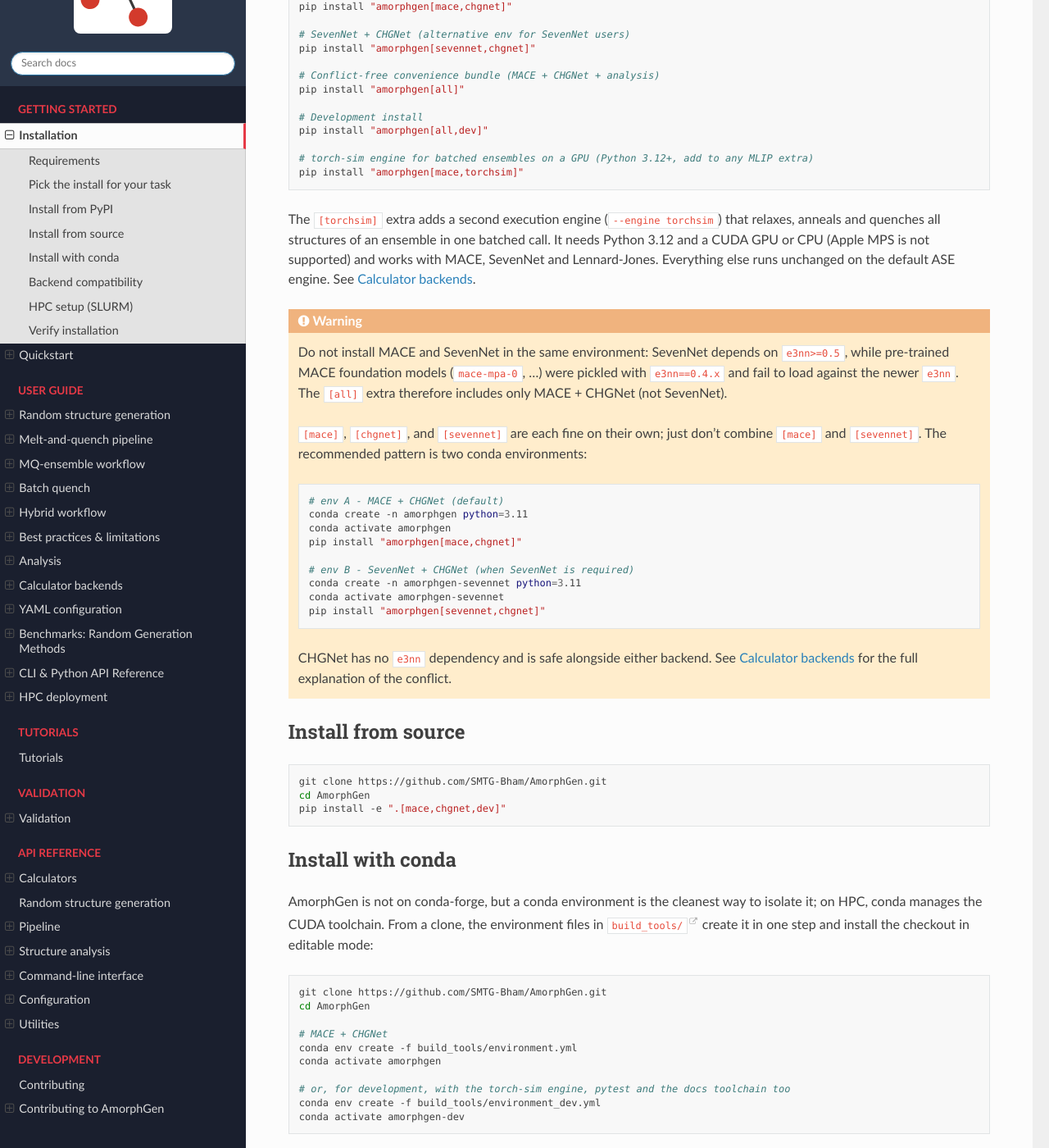
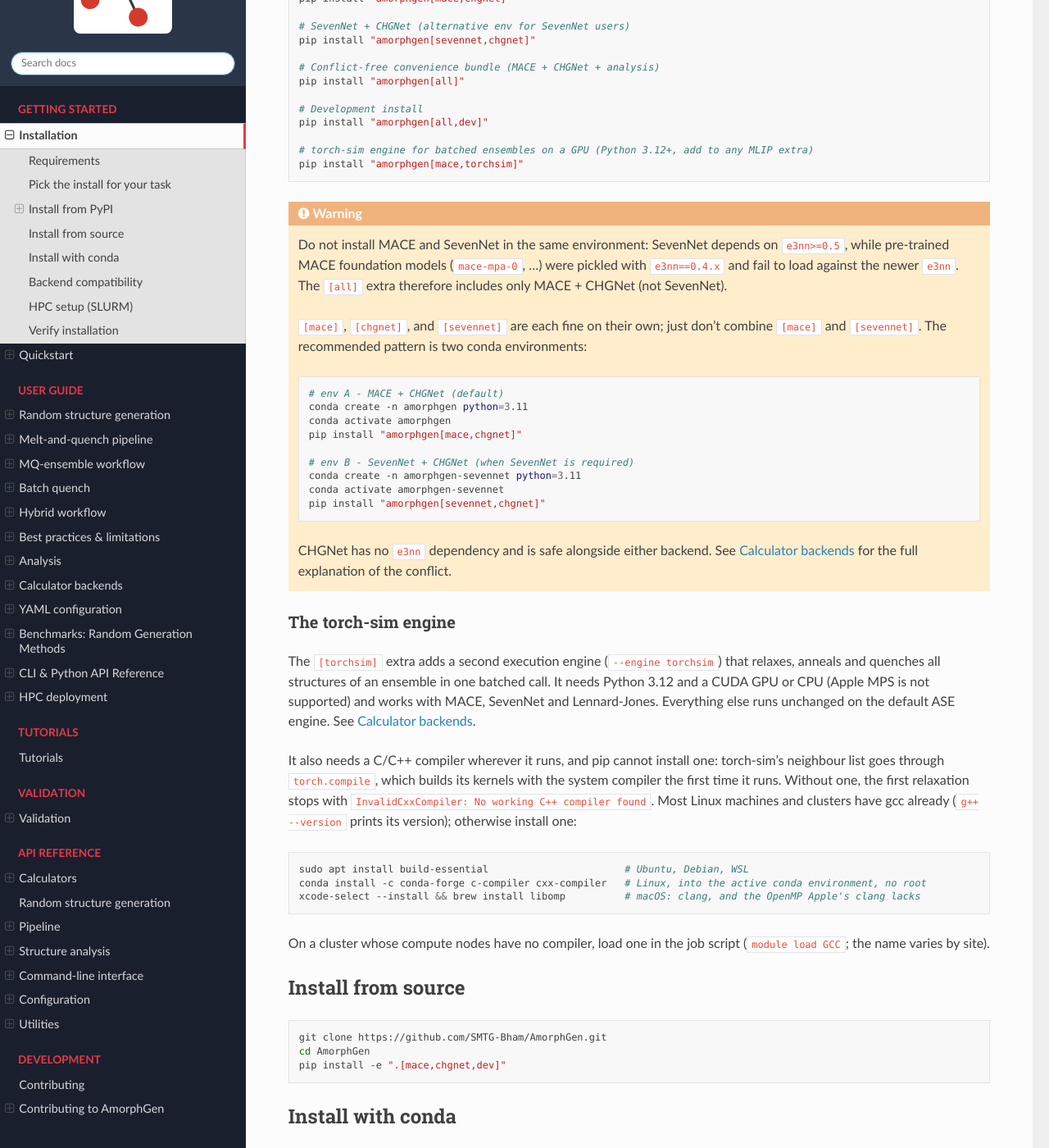
Before and after one commit to SMTG-Bham/AmorphGen, a Sphinx documentation site: the page built from docs/getting-started/installation.md, in a window 1280 px wide and 1400 px high, scrolled down 1095 px. Shown: the whole window at 82% size. Built offline with Sphinx 7.4.7 and the Read the Docs theme 3.1.0, drawn with Linux system fonts in a browser that asks for light colours; some of the changed text lies outside the part shown.

Commit message:
Packaging and CI issues  #11

````diff
--- a/docs/getting-started/installation.md
+++ b/docs/getting-started/installation.md
@@ -7,6 +7,8 @@
 - ASE (Atomic Simulation Environment)
 - An MLIP backend **only** for MLIP relaxation / melt-quench MD; the base
   install is deliberately torch-free
+- A C/C++ compiler **only** for the torch-sim engine
+  ([see below](#the-torch-sim-engine))
 
 ## Pick the install for your task
 
@@ -15,7 +17,7 @@
 | generate random structures, analyse trajectories (RDF, CN, S(q), plots), classical LJ/Buckingham pipelines | `pip install amorphgen` (~80 MB, no PyTorch) |
 | MLIP relaxation & melt-quench MD | `pip install "amorphgen[mace]"` or `"amorphgen[chgnet]"` |
 | everything (MACE + CHGNet) | `pip install "amorphgen[all]"` |
-| batched GPU relaxation and MD of ensembles (`--engine torchsim`) | `pip install "amorphgen[mace,torchsim]"` (Python 3.12+) |
+| batched GPU relaxation and MD of ensembles (`--engine torchsim`) | `pip install "amorphgen[mace,torchsim]"` (Python 3.12+, and a C/C++ compiler) |
 
 On a torch-free install, `--device auto` resolves to CPU and any
 calculator-requiring command fails fast with the exact install line to copy.
@@ -86,6 +82,30 @@ pip install "amorphgen[sevennet,chgnet]"
 CHGNet has no `e3nn` dependency and is safe alongside either backend.
 See {doc}`../guides/backends` for the full explanation of the conflict.
 :::
+
+### The torch-sim engine
+
+The `[torchsim]` extra adds a second execution engine (`--engine torchsim`)
+that relaxes, anneals and quenches all structures of an ensemble in one
+batched call. It needs Python 3.12 and a CUDA GPU or CPU (Apple MPS is not
+supported) and works with MACE, SevenNet and Lennard-Jones. Everything else
+runs unchanged on the default ASE engine. See {doc}`../guides/backends`.
+
+It also needs a C/C++ compiler wherever it runs, and pip cannot install one:
+torch-sim's neighbour list goes through `torch.compile`, which builds its
+kernels with the system compiler the first time it runs. Without one, the first
+relaxation stops with `InvalidCxxCompiler: No working C++ compiler found`. Most
+Linux machines and clusters have gcc already (`g++ --version` prints its
+version); otherwise install one:
+
+```bash
+sudo apt install build-essential                       # Ubuntu, Debian, WSL
+conda install -c conda-forge c-compiler cxx-compiler   # Linux, into the active conda environment, no root
+xcode-select --install && brew install libomp          # macOS: clang, and the OpenMP Apple's clang lacks
+```
+
+On a cluster whose compute nodes have no compiler, load one in the job script
+(`module load GCC`; the name varies by site).
 
 ## Install from source
 
@@ -157,6 +177,7 @@ conda activate amorphgen
 pip install "amorphgen[mace,chgnet]"
 
 # For batched ensembles on the GPU, use Python 3.12 and add the torch-sim extra
+# (the jobs then need a C/C++ compiler too, see "The torch-sim engine" above)
 conda create -n amorphgen-ts python=3.12
 conda activate amorphgen-ts
 pip install "amorphgen[mace,torchsim]"
````
Also changed, not shown: other parts of docs/getting-started/installation.md (+0 -6 lines), CONTRIBUTING.md (+3 -2 lines), README.md (+11 -14 lines), docs/changelog.md (+18 -0 lines), docs/getting-started/quickstart.md (+2 -1 lines), docs/guides/backends.md (+7 -1 lines), docs/guides/hpc.md (+5 -1 lines), build_tools/README.md, 3 other files.
